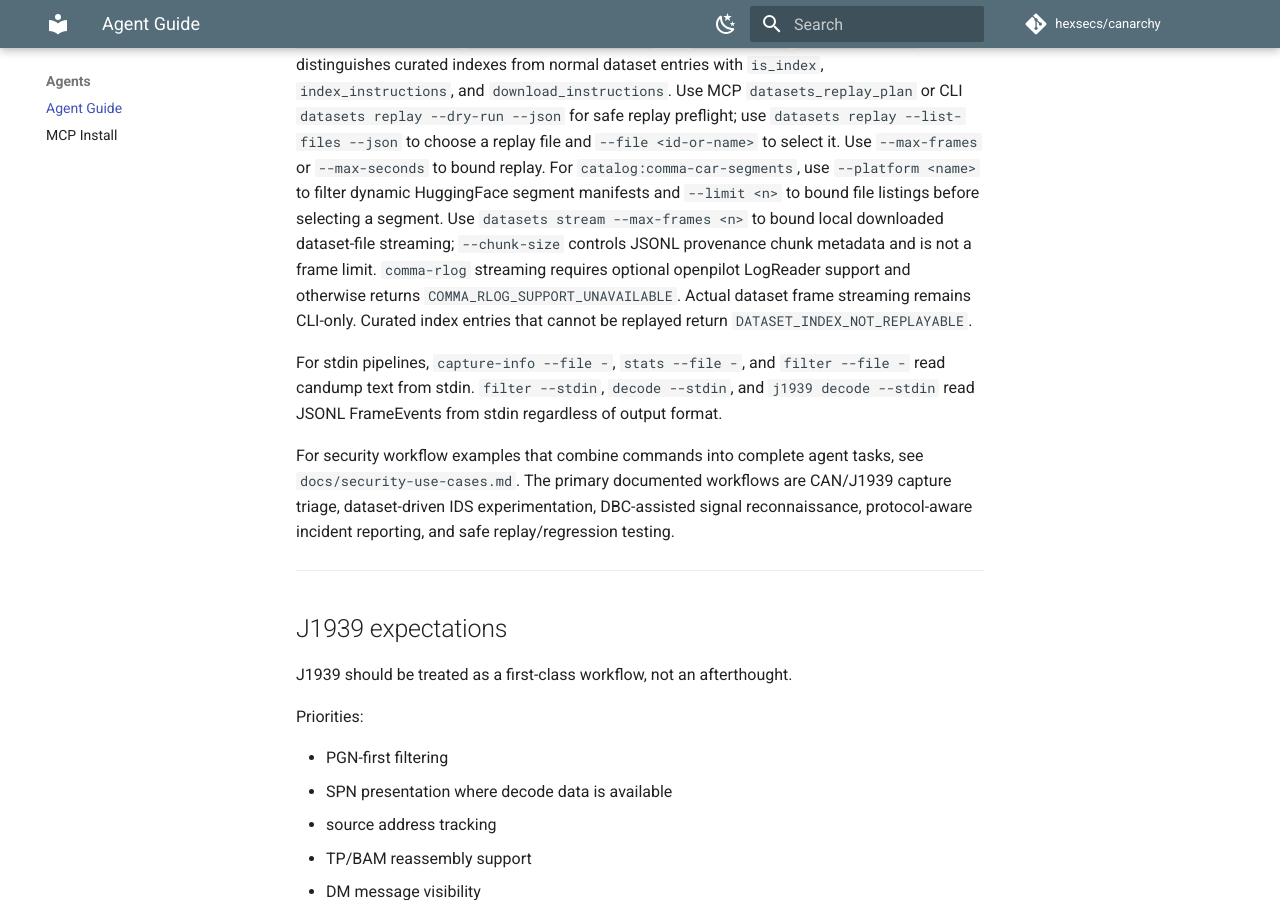
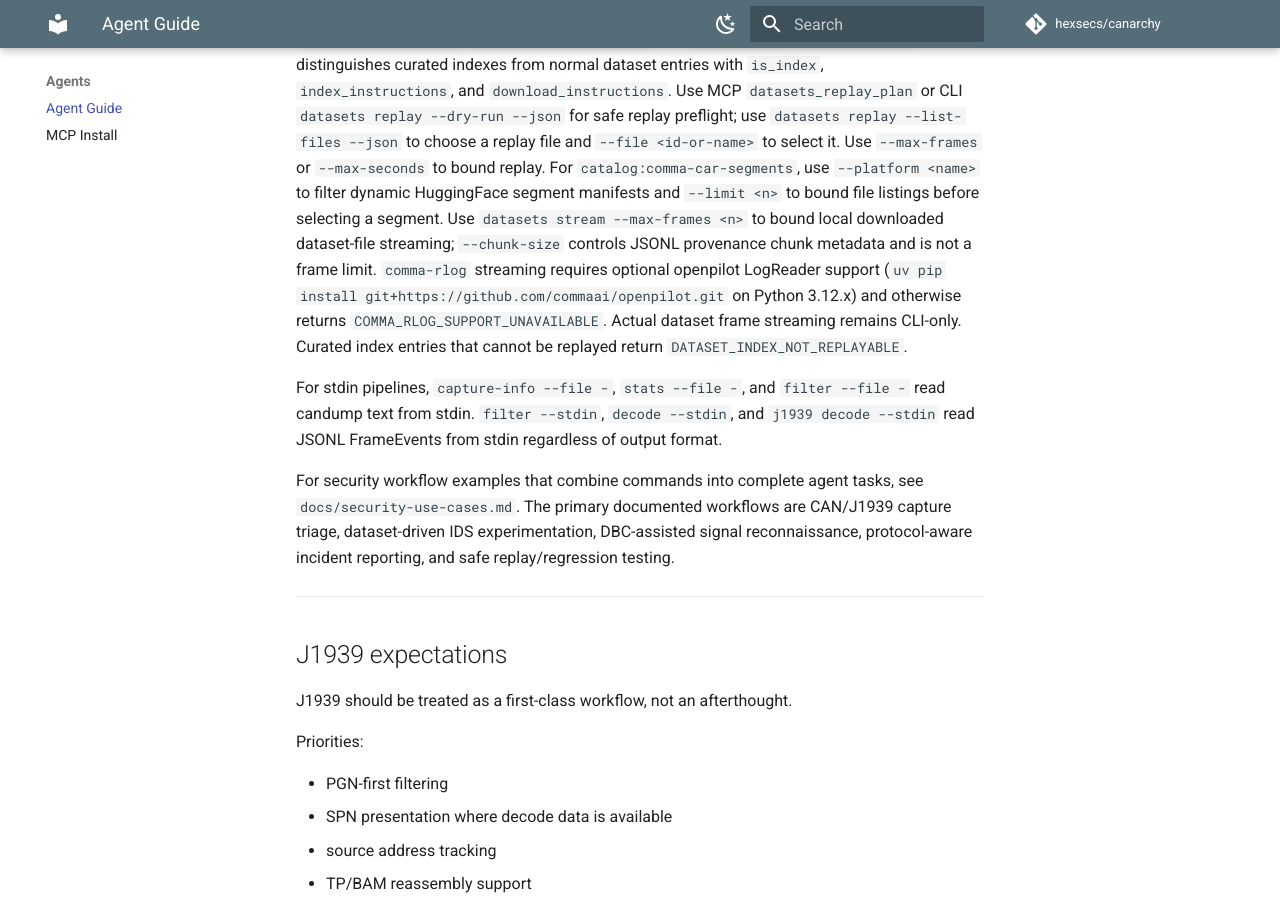
Before and after one commit to hexsecs/canarchy, an MkDocs documentation site: the page built from docs/agents.md, in a window 1280 px wide and 900 px high, scrolled down 13807 px. Built offline with MkDocs 1.6.1 and Material for MkDocs 9.7.7, drawn with Linux system fonts in a browser that asks for light colours; comment, search, counter and statistics services are not loaded; some of the changed text lies outside the part shown.

Commit message:
docs: document openpilot install command for comma-rlog streaming
openpilot requires Python >=3.12.3,<3.13 and cannot be a formal project dependency. The install command is now documented in all relevant docs and the COMMA_RLOG_SUPPORT_UNAVAILABLE error hint.

```diff
--- a/AGENTS.md
+++ b/AGENTS.md
@@ -482,7 +482,7 @@ canarchy
 This tree is a starting point, not a lock.
 Fuzzing workflows are planned but intentionally not exposed until active-transmit safety design is complete.
 
-For dataset automation, agents should prefer MCP dataset tools when available, or explicit CLI JSON output otherwise. `datasets_search` / `datasets search --json` and `datasets_inspect` / `datasets inspect --json` include stable machine fields: `ref`, `is_replayable`, `is_index`, `default_replay_file`, `download_url_available`, and `source_type`. `datasets_fetch` distinguishes curated indexes from normal dataset entries with `is_index`, `index_instructions`, and `download_instructions`. Use MCP `datasets_replay_plan` or CLI `datasets replay --dry-run --json` for safe replay preflight; use `datasets replay --list-files --json` to choose a replay file and `--file <id-or-name>` to select it. Use `--max-frames` or `--max-seconds` to bound replay. For `catalog:comma-car-segments`, use `--platform <name>` to filter dynamic HuggingFace segment manifests and `--limit <n>` to bound file listings before selecting a segment. Use `datasets stream --max-frames <n>` to bound local downloaded dataset-file streaming; `--chunk-size` controls JSONL provenance chunk metadata and is not a frame limit. `comma-rlog` streaming requires optional openpilot LogReader support and otherwise returns `COMMA_RLOG_SUPPORT_UNAVAILABLE`. Actual dataset frame streaming remains CLI-only. Curated index entries that cannot be replayed return `DATASET_INDEX_NOT_REPLAYABLE`.
+For dataset automation, agents should prefer MCP dataset tools when available, or explicit CLI JSON output otherwise. `datasets_search` / `datasets search --json` and `datasets_inspect` / `datasets inspect --json` include stable machine fields: `ref`, `is_replayable`, `is_index`, `default_replay_file`, `download_url_available`, and `source_type`. `datasets_fetch` distinguishes curated indexes from normal dataset entries with `is_index`, `index_instructions`, and `download_instructions`. Use MCP `datasets_replay_plan` or CLI `datasets replay --dry-run --json` for safe replay preflight; use `datasets replay --list-files --json` to choose a replay file and `--file <id-or-name>` to select it. Use `--max-frames` or `--max-seconds` to bound replay. For `catalog:comma-car-segments`, use `--platform <name>` to filter dynamic HuggingFace segment manifests and `--limit <n>` to bound file listings before selecting a segment. Use `datasets stream --max-frames <n>` to bound local downloaded dataset-file streaming; `--chunk-size` controls JSONL provenance chunk metadata and is not a frame limit. `comma-rlog` streaming requires optional openpilot LogReader support (`uv pip install git+https://github.com/commaai/openpilot.git` on Python 3.12.x) and otherwise returns `COMMA_RLOG_SUPPORT_UNAVAILABLE`. Actual dataset frame streaming remains CLI-only. Curated index entries that cannot be replayed return `DATASET_INDEX_NOT_REPLAYABLE`.
 
 For stdin pipelines, `capture-info --file -`, `stats --file -`, and `filter --file -` read candump text from stdin. `filter --stdin`, `decode --stdin`, and `j1939 decode --stdin` read JSONL FrameEvents from stdin regardless of output format.
 
--- a/docs/agents.md
+++ b/docs/agents.md
@@ -116,7 +116,7 @@ Current exclusions:
 * interactive or service commands such as `shell`, `tui`, and `mcp serve`
 * fuzzing workflows (deferred until active fuzzing safety design is complete)
 
-For dataset workflows, agents should prefer MCP dataset tools when available. `datasets_search` and `datasets_inspect` include stable machine fields: `ref`, `is_replayable`, `is_index`, `default_replay_file`, `download_url_available`, and `source_type`. `datasets_fetch` distinguishes curated indexes from normal dataset entries with `is_index`, `index_instructions`, and `download_instructions`. Use `datasets_replay_plan` for safe replay preflight; use CLI `datasets replay --list-files --json` to choose a replay file and `--file <id-or-name>` to select it. Use `max_frames` or `max_seconds` to bound replay. For `catalog:comma-car-segments`, pass `--platform <name>` and `--limit <n>` when listing files so dynamic HuggingFace manifests remain bounded. Use CLI `datasets stream --max-frames <n>` to bound local downloaded dataset-file streaming. `--chunk-size` controls JSONL provenance chunk metadata only; it is not a frame limit. `comma-rlog` streaming requires optional openpilot LogReader support and returns `COMMA_RLOG_SUPPORT_UNAVAILABLE` when unavailable. Actual frame streaming remains CLI-only. Curated index entries that cannot be replayed return `DATASET_INDEX_NOT_REPLAYABLE`.
+For dataset workflows, agents should prefer MCP dataset tools when available. `datasets_search` and `datasets_inspect` include stable machine fields: `ref`, `is_replayable`, `is_index`, `default_replay_file`, `download_url_available`, and `source_type`. `datasets_fetch` distinguishes curated indexes from normal dataset entries with `is_index`, `index_instructions`, and `download_instructions`. Use `datasets_replay_plan` for safe replay preflight; use CLI `datasets replay --list-files --json` to choose a replay file and `--file <id-or-name>` to select it. Use `max_frames` or `max_seconds` to bound replay. For `catalog:comma-car-segments`, pass `--platform <name>` and `--limit <n>` when listing files so dynamic HuggingFace manifests remain bounded. Use CLI `datasets stream --max-frames <n>` to bound local downloaded dataset-file streaming. `--chunk-size` controls JSONL provenance chunk metadata only; it is not a frame limit. `comma-rlog` streaming requires optional openpilot LogReader support (`uv pip install git+https://github.com/commaai/openpilot.git` on Python 3.12.x) and returns `COMMA_RLOG_SUPPORT_UNAVAILABLE` when unavailable. Actual frame streaming remains CLI-only. Curated index entries that cannot be replayed return `DATASET_INDEX_NOT_REPLAYABLE`.
 
 ### Skills Workflow
 
```
Also changed, not shown: docs/command_spec.md (+1 -1 lines), docs/cookbook/stream-comma-car-segments.md (+2 -1 lines), 1 other file.
